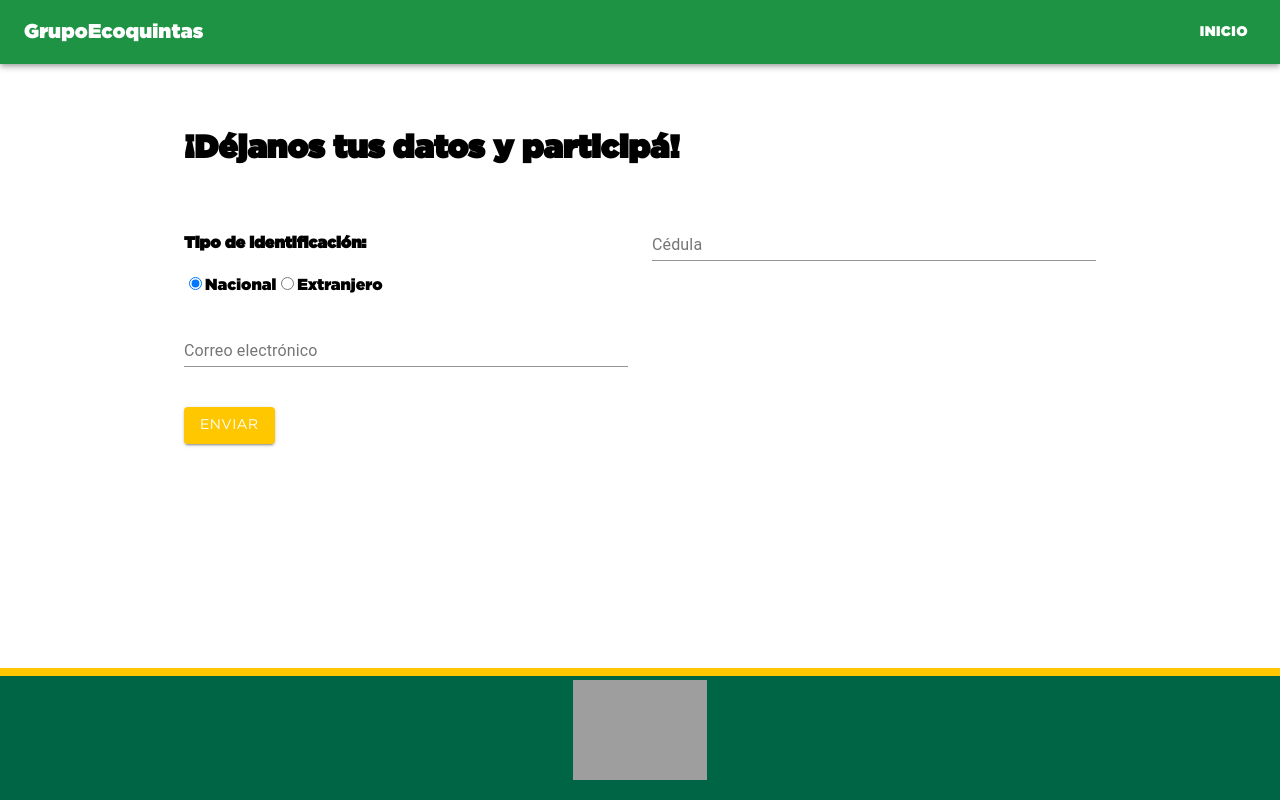
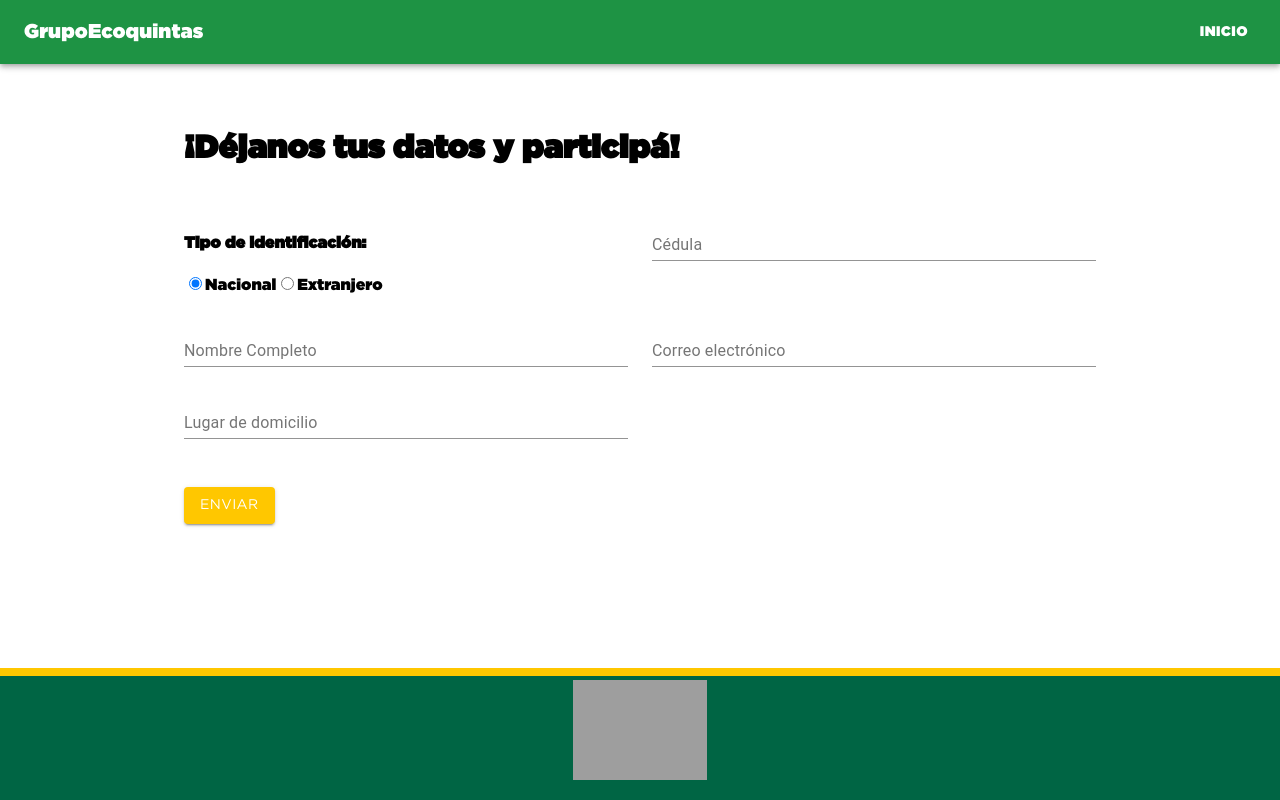
Before and after one commit to GrupoEcoquintas/form-expo, a React (Create React App) app: page / in a window 1280 px wide. Built offline with nearby package versions, Linux system fonts and the light colour scheme; grey boxes are pictures that could not be loaded.

Commit message:
Se agrega el valor del nombre al campo del form Nombre Completo

```diff
--- a/src/PaginaInicio.js
+++ b/src/PaginaInicio.js
@@ -14,7 +14,7 @@ const useStyles = makeStyles((theme) => ({
     marginTop: theme.spacing(4),
   },
   submitButton: {
-    marginTop: theme.spacing(2),
+    marginTop: theme.spacing(3),
     backgroundColor: "#FFC700",
     fontFamily: "Gotham Book, sans-serif",
   },
@@ -29,7 +29,9 @@ const PaginaInicio = () => {
   const [tipoIdentificacion, setTipoIdentificacion] = useState("nacional");
   const [nombre, setNombre] = useState("");
   const [userData, setUserData] = useState("");
-  const [cedulaTemporal, setCedulaTemporal] = useState("");
+  const [cedulaExtranjero, setCedulaExtranjero] = useState("");
+  const [nombreExtranjero, setNombreExtranjero] = useState("");
+  const [userDataExtranjero, setUserDataExtranjero] = useState("");
 
   const comprobarCedula = () => {
     fetch(`https://api.hacienda.go.cr/fe/ae?identificacion=${cedula}`)
@@ -40,6 +42,7 @@ const PaginaInicio = () => {
           console.log("Cédula válida");
         } else {
           setUserData(data);
+          setNombre(data.nombre);
           console.log(userData);
           console.log("Nombre Completo", data.nombre);
         }
@@ -99,25 +102,47 @@ const PaginaInicio = () => {
                       setCedula(event.target.value);
                       setUserData(null);
                     }}
-                    onBlur={comprobarCedula}
+                    onBlur={(event) => {
+                      if (event.target.value !== "") {
+                        comprobarCedula();
+                      }
+                    }}
                   />
                 </Grid>
                 <Grid item xs={12} md={6}>
-                  {userData && tipoIdentificacion === "nacional" && (
-                    <div>
-                      <p style={{ fontSize: "15px" }}>{userData.nombre}</p>
-                    </div>
-                  )}
+                  <TextField
+                    id="nombre"
+                    label="Nombre Completo"
+                    fullWidth
+                    value={userData?.nombre || nombre}
+                    onChange={(event) => setNombre(event.target.value)}
+                  />
+                </Grid>
+
+                <Grid item xs={12} md={6}>
                   <TextField id="email" label="Correo electrónico" fullWidth />
+                </Grid>
+                <Grid item xs={12} md={6}>
+                  <TextField
+                    id="location"
+                    label="Lugar de domicilio"
+                    fullWidth
+                  />
                 </Grid>
               </>
             ) : (
               <>
                 <Grid item xs={12} md={6}>
-                  <TextField id="cedula2" label="Cédula" fullWidth />
+                  <TextField id="cedula" label="Identificacion" fullWidth />
                 </Grid>
                 <Grid item xs={12} md={6}>
-                  <TextField id="nombre" label="Nombre Completo" fullWidth />
+                  <TextField
+                    id="nombre"
+                    label="Nombre Completo"
+                    fullWidth
+                    value={userData?.nombre || nombre}
+                    onChange={(event) => setNombre(event.target.value)}
+                  />
                 </Grid>
                 <Grid item xs={12} md={6}>
                   <TextField id="email" label="Correo electrónico" fullWidth />
@@ -137,7 +162,7 @@ const PaginaInicio = () => {
                 variant="contained"
                 color="secondary"
                 className={classes.submitButton}
-                onClick={comprobarCedula}
+                style={{ marginBottom: "80px" }}
               >
                 Enviar
               </Button>
```
